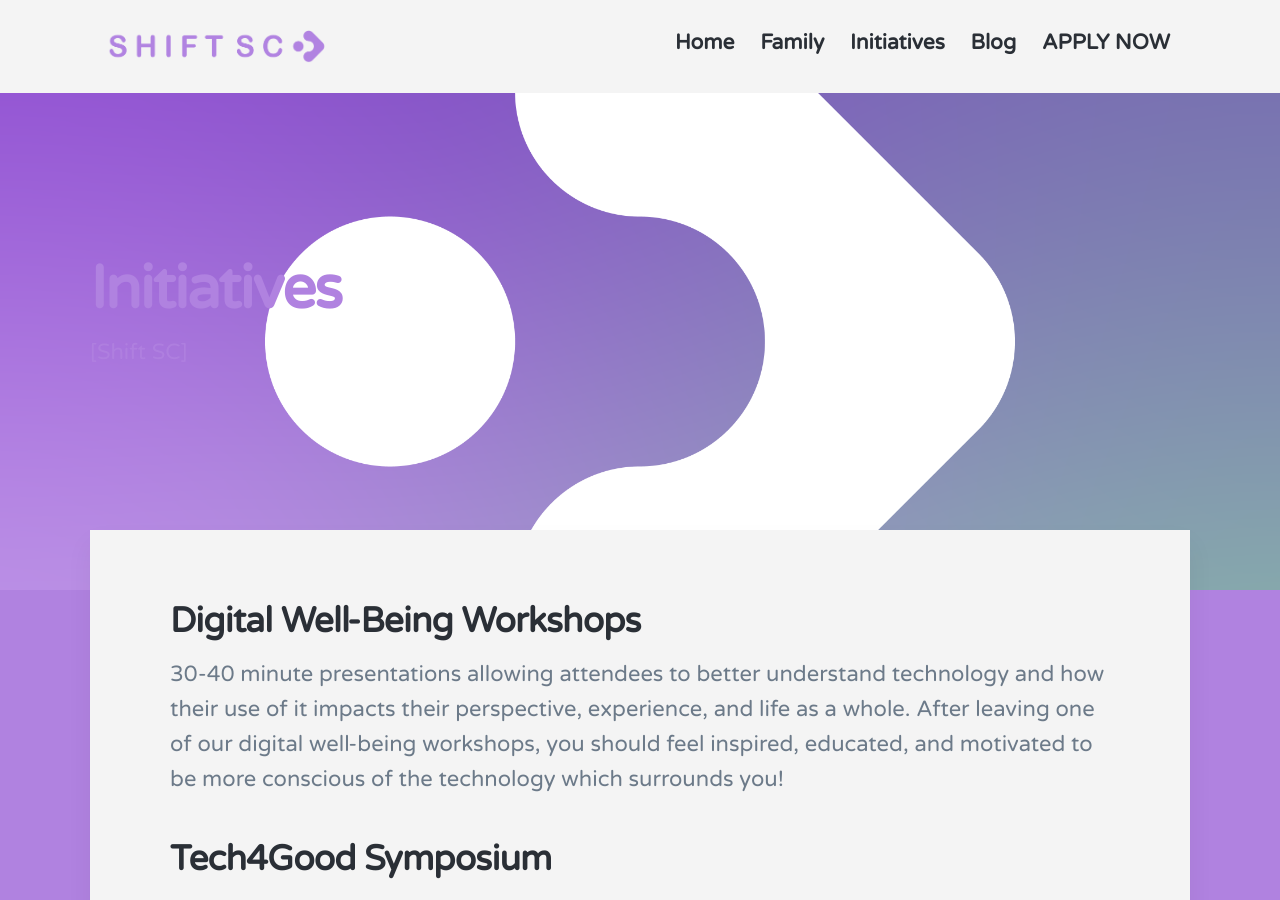
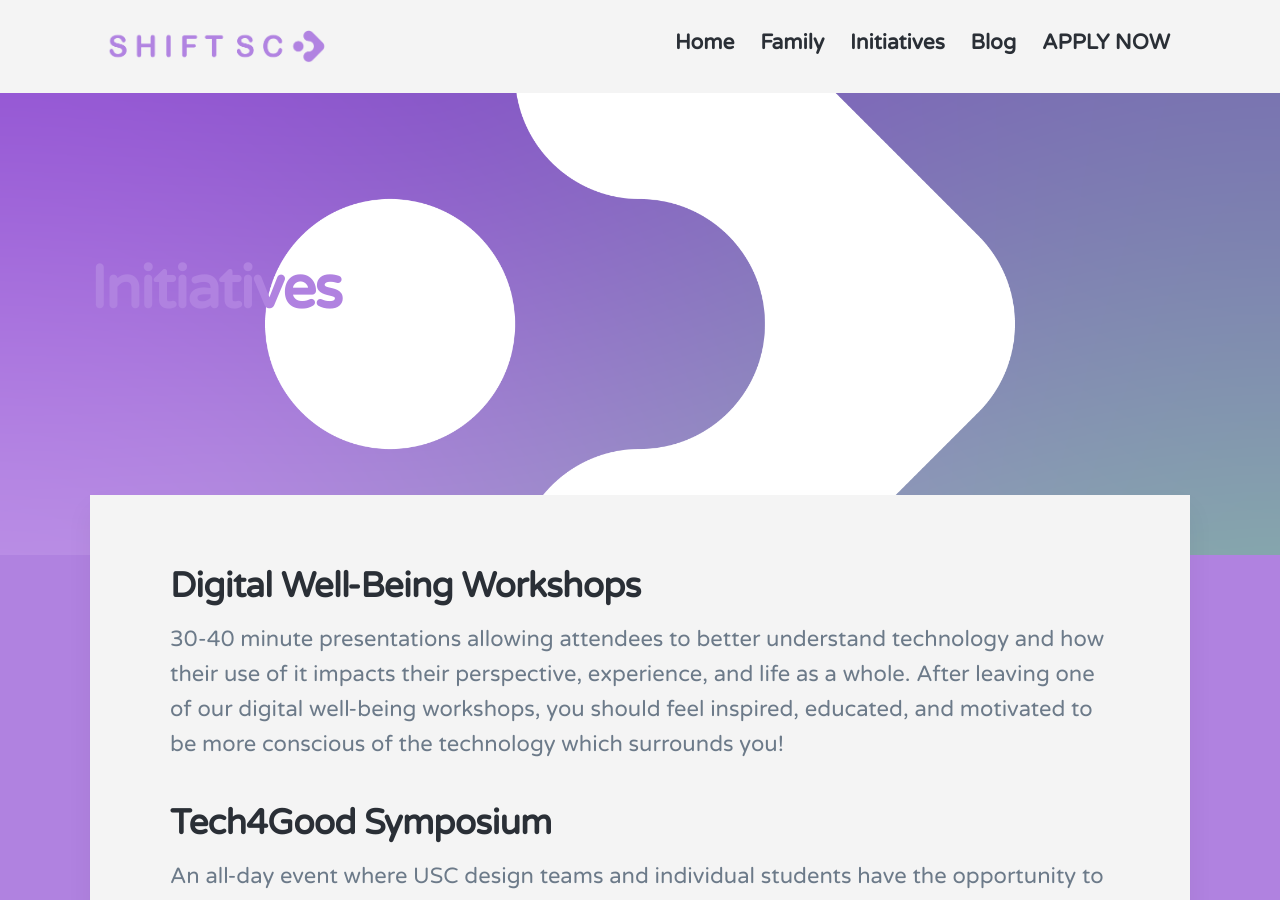
Before and after one commit to shiftsc/shiftsc.github.io, a Jekyll site: the page built from _projects/2020-11-10-initiatives.md, in a window 1280 px wide and 900 px high. Built offline with Jekyll 4.4.1, drawn with Linux system fonts in a browser that asks for light colours; nearby versions of some CDN libraries.

Commit message:
smol edits

```diff
--- a/_layouts/post.html
+++ b/_layouts/post.html
@@ -12,6 +12,7 @@
 
 		<h1>{{ page.title }}</h1>
 		<p>{{ page.date | date_to_long_string }}</p>
+		<p>{{ page.author }}</p>
 
 	</div>
 
--- a/_projects/2020-11-10-initiatives.md
+++ b/_projects/2020-11-10-initiatives.md
@@ -1,6 +1,6 @@
 ---
 title: 'Initiatives'
-subtitle: '[Shift SC]'
+subtitle: ''
 date: 2021-11-10 00:00:00
 description: Digital wellbeing workshops, professional symposiums, and more.
 featured_image: '/images/arrow-logo/SHIFTSC_LOGO-01.png'
--- a/blog/index.html
+++ b/blog/index.html
@@ -2,7 +2,6 @@
 layout: default
 title: Blog
 description: Technology, ethics, humanity, liveliness, and more.
-featured_image: /images/swirl-logo/SWIRL_swirl.png
 ---
 
 <section class="hero hero--single">
```
Also changed, not shown: _posts/2021-11-18-story-behind-shift.md (+1 -0 lines).
